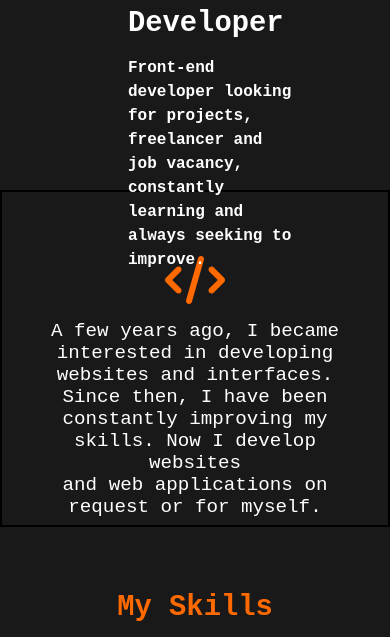
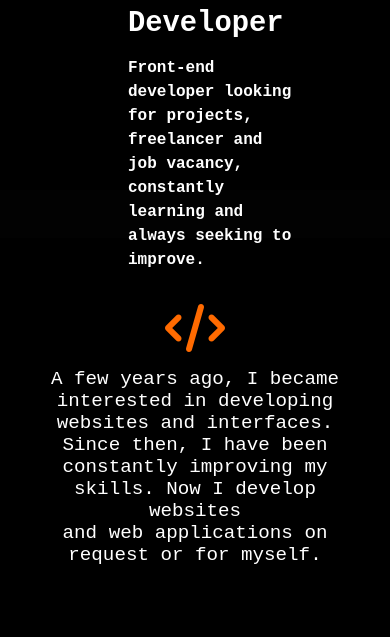
Before and after one commit to AmaaanAli/porfolio, a plain HTML site: page index.html in a window 390 px wide. Shown: the part 463-1100 px from the top of the page. Drawn offline with Linux system fonts and the light colour scheme.

Commit message:
index.css

```diff
--- a/index.css
+++ b/index.css
@@ -273,6 +273,7 @@ nav .nav-menu a:hover {
     html, body{
         width: 100%;
         overflow-x: hidden;
+        background: rgba(0, 0, 0, 0.9);
     }
     nav {
         flex-direction: column;
@@ -321,6 +322,7 @@ nav .nav-menu a:hover {
 
 
     .About {
+        margin-top: 3rem;
         flex-direction: column;
         align-items: flex-start;
         text-align: center;
```
